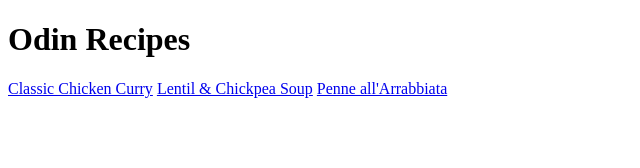
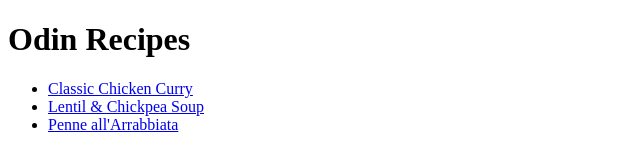
Before and after one commit to mjr101/odin-recipes, a plain HTML site: page index.html in a window 1280 px wide. Shown: the whole page, without its empty margins (0-640 px from the left). Drawn offline with Linux system fonts and the light colour scheme.

Commit message:
Put links as unordered list

```diff
--- a/index.html
+++ b/index.html
@@ -7,8 +7,10 @@
 
     <body>
         <h1>Odin Recipes</h1>
-        <a href="recipes/curry.html">Classic Chicken Curry</a>
-        <a href="recipes/lentil-soup.html">Lentil & Chickpea Soup</a>
-        <a href="recipes/penne.html">Penne all'Arrabbiata</a>
+        <ul>
+            <li><a href="recipes/curry.html">Classic Chicken Curry</a></li>
+            <li><a href="recipes/lentil-soup.html">Lentil & Chickpea Soup</a></li>
+            <li><a href="recipes/penne.html">Penne all'Arrabbiata</a></li>
+        </ul>
     </body>
 </html>
```
